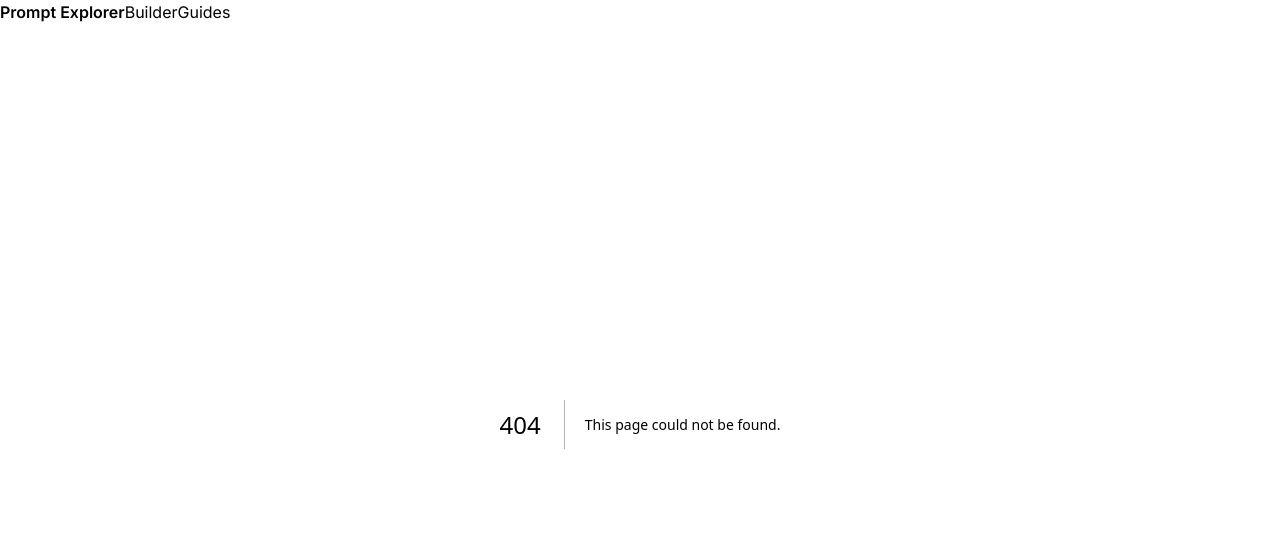
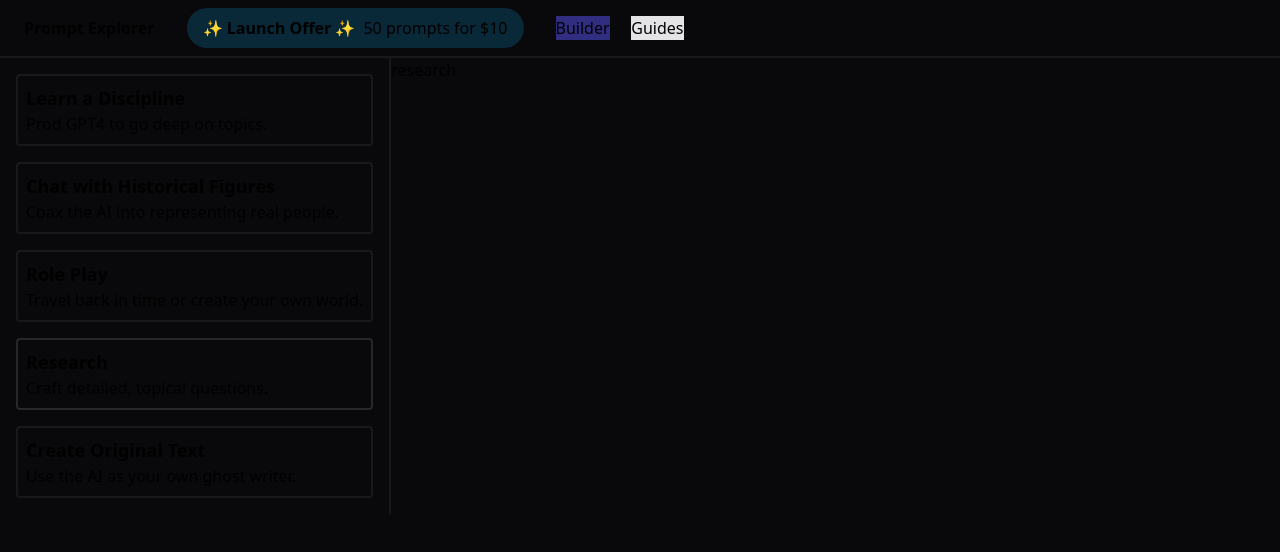
Before and after one commit to caesarnerva/prompt-explorer, a Next.js app: page /builder/research in a window 1280 px wide. Before the commit this address had no page. Shown: the top 552 px of the page. Built offline with nearby package versions, Linux system fonts and the light colour scheme.

Commit message:
Make basic components and prompt category pages

```diff
--- /dev/null
+++ b/app/builder/career-advice/page.js
@@ -0,0 +1,5 @@
+export default function CareerAdvice() {
+  return(
+    <p>career advice</p>
+  )
+}
--- /dev/null
+++ b/app/builder/create-original-text/page.js
@@ -0,0 +1,5 @@
+export default function CreateOriginalText () {
+  return(
+    <p>Create original text</p>
+  )
+}
--- /dev/null
+++ b/app/builder/historical-figures/page.js
@@ -0,0 +1,5 @@
+export default function HistoricalFigures () {
+  return(
+    <p>historical events</p>
+  )
+}
--- /dev/null
+++ b/app/builder/layout.js
@@ -0,0 +1,19 @@
+import Link from 'next/link'
+// Components
+import Sidebar from "../../components/sidebar"
+
+// const inter = Inter({ subsets: ['latin'] })
+
+export const metadata = {
+  title: 'Build',
+  description: 'LEGO',
+}
+
+export default function RootLayout({ children }) {
+  return (
+    <main className="flex">
+      <Sidebar/>
+      {children}
+    </main>
+  )
+}
--- a/app/builder/page.js
+++ b/app/builder/page.js
@@ -13,13 +13,14 @@ export default function Build() {
 
   // UX states
   const [isEmpty, setIsEmpty] = useState(true)
-  const [isLoading, setIsLoading] = useState(true)
+  const [isLoading, setIsLoading] = useState(false)
 
   const promptSeeker = async (e) => {
     e.preventDefault()
 
     // Turn loading on
     setIsEmpty(false)
+    setIsLoading(true)
 
     // OpenAI
     const model = new OpenAI({
--- /dev/null
+++ b/app/builder/research/page.js
@@ -0,0 +1,5 @@
+export default function Research () {
+  return(
+    <p>research</p>
+  )
+}
--- /dev/null
+++ b/app/builder/time-travel/page.js
@@ -0,0 +1,5 @@
+export default function Timetravel () {
+  return(
+    <p>time travel</p>
+  )
+}
--- a/app/globals.css
+++ b/app/globals.css
@@ -17,11 +17,13 @@
 }
 
 body {
+  font-family: Source Sans Pro,ui-sans-serif,system-ui,-apple-system,BlinkMacSystemFont,Segoe UI,Roboto,Helvetica Neue,Arial,Noto Sans,sans-serif,Apple Color Emoji,Segoe UI Emoji,Segoe UI Symbol,Noto Color Emoji;
   color: rgb(var(--foreground-rgb));
-  background: linear-gradient(
+  background: #09090b;
+  /* background: linear-gradient(
       to bottom,
       transparent,
       rgb(var(--background-end-rgb))
     )
-    rgb(var(--background-start-rgb));
+    rgb(var(--background-start-rgb)); */
 }
--- a/app/layout.js
+++ b/app/layout.js
@@ -1,6 +1,10 @@
 import './globals.css'
 import { Inter } from 'next/font/google'
 import Link from 'next/link'
+
+// Components
+import TopNav from "../components/topnav"
+import Sidebar from "../components/sidebar"
 
 const inter = Inter({ subsets: ['latin'] })
 
@@ -10,18 +14,11 @@ export const metadata = {
 }
 
 export default function RootLayout({ children }) {
+
   return (
     <html lang="en">
-      <body className={inter.className}>
-        <header>
-          <div className="flex">
-            <h2 className="font-semibold">Prompt Explorer</h2>
-            <div className="flex justify-between">
-              <Link href="/builder">Builder</Link>
-              <Link href="/guides">Guides</Link>
-            </div>
-          </div>
-        </header>
+      <body>
+        <TopNav/>
         {children}
       </body>
     </html>
--- /dev/null
+++ b/components/sidebar.js
@@ -0,0 +1,33 @@
+"use client"
+import Link from 'next/link'
+import { usePathname} from 'next/navigation';
+
+export default function Sidebar() {
+
+  const pathname = usePathname();
+
+  return (
+    <div className="flex flex-col gap-4 py-4 px-4 border-r-2 border-zinc-900">
+      <Link href='/builder/career-advice' className={pathname == `/builder/career-advice` ? 'p-2 border-solid border-2 border-zinc-800 rounded' : 'p-2 border-solid border-2 border-zinc-900 rounded'}>
+        <h3 className='text-lg font-bold'>Learn a Discipline</h3>
+        <p>Prod GPT4 to go deep on topics.</p>
+      </Link>
+      <Link href='/builder/historical-figures' className={pathname == `/builder/historical-figures` ? 'p-2 border-solid border-2 border-zinc-800 rounded' : 'p-2 border-solid border-2 border-zinc-900 rounded'}>
+        <h3 className='text-lg font-bold'>Chat with Historical Figures</h3>
+        <p>Coax the AI into representing real people.</p>
+      </Link>
+      <Link href='/builder/time-travel' className={pathname == `/builder/time-travel` ? 'p-2 border-solid border-2 border-zinc-800 rounded' : 'p-2 border-solid border-2 border-zinc-900 rounded'}>
+        <h3 className='text-lg font-bold'>Role Play</h3>
+        <p>Travel back in time or create your own world.</p>
+      </Link>
+      <Link href='/builder/research' className={pathname == `/builder/research` ? 'p-2 border-solid border-2 border-zinc-800 rounded' : 'p-2 border-solid border-2 border-zinc-900 rounded'}>
+        <h3 className='text-lg font-bold'>Research</h3>
+        <p>Craft detailed, topical questions.</p>
+      </Link>
+      <Link href='/builder/create-original-text' className={pathname == `/builder/create-original-text` ? 'p-2 border-solid border-2 border-zinc-800 rounded' : 'p-2 border-solid border-2 border-zinc-900 rounded'}>
+        <h3 className='text-lg font-bold'>Create Original Text</h3>
+        <p>Use the AI as your own ghost writer.</p>
+      </Link>
+    </div>
+  )
+}
--- /dev/null
+++ b/components/topnav.js
@@ -0,0 +1,22 @@
+"use client"
+import Link from 'next/link'
+import { usePathname} from 'next/navigation';
+
+export default function TopNav() {
+
+  const pathname = usePathname();
+
+  const builderTabString = '/builder'
+  const guidesTabString = '/guides'
+
+  return (
+    <header className="flex items-center gap-8 py-2 px-6 border-b-2 border-zinc-900">
+      <h2 className="font-semibold">Prompt Explorer</h2>
+      <button className="bg-sky-500/20 hover:bg-sky-500/50 rounded-full py-2 px-4"><a href="https://buy.stripe.com/6oEg0d9PM3tHepW4gg" target="_blank"><span className="font-bold mr-2">✨ Launch Offer ✨</span>50 prompts for $10</a></button>
+      <div className="flex justify-between w-32">
+        <Link href="/builder" className={pathname.includes(`/builder`) ? 'bg-indigo-900' : 'bg-zinc-200'}>Builder</Link>
+        <Link href="/guides" className={pathname.includes(`/guides`) ? 'bg-indigo-900' : 'bg-zinc-200'}>Guides</Link>
+      </div>
+    </header>
+  )
+}
```
